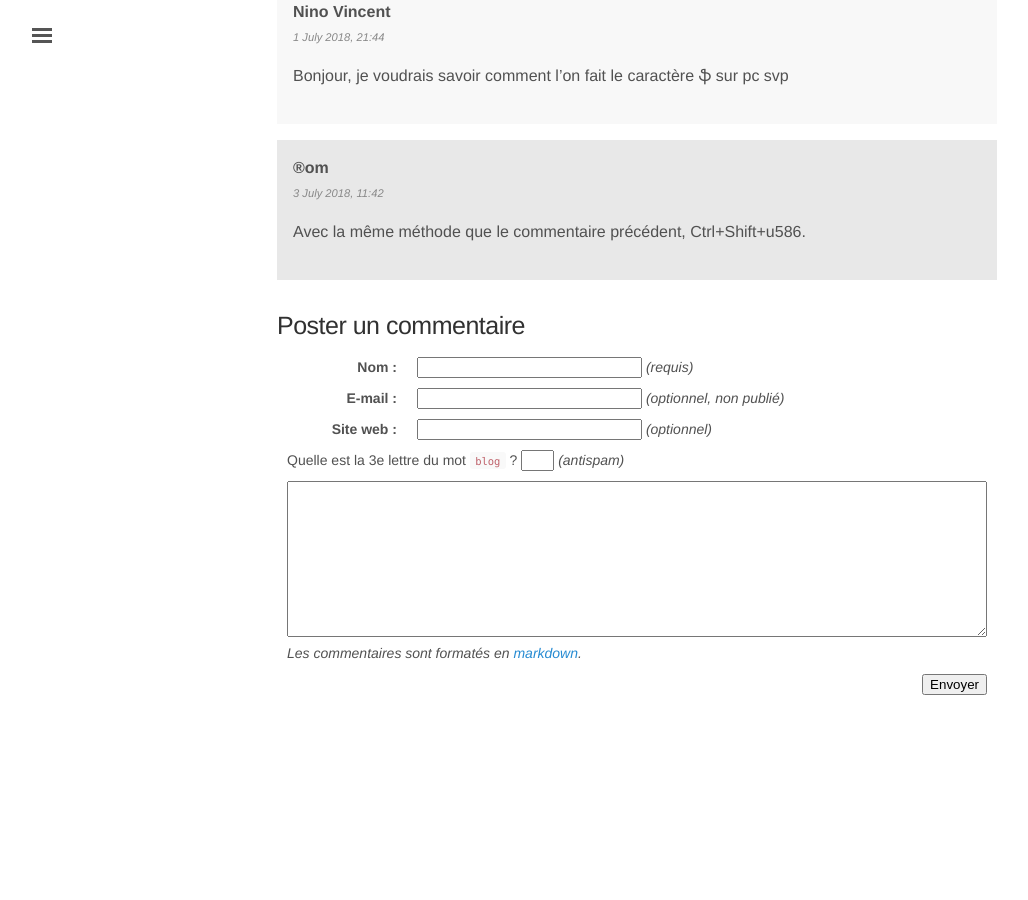
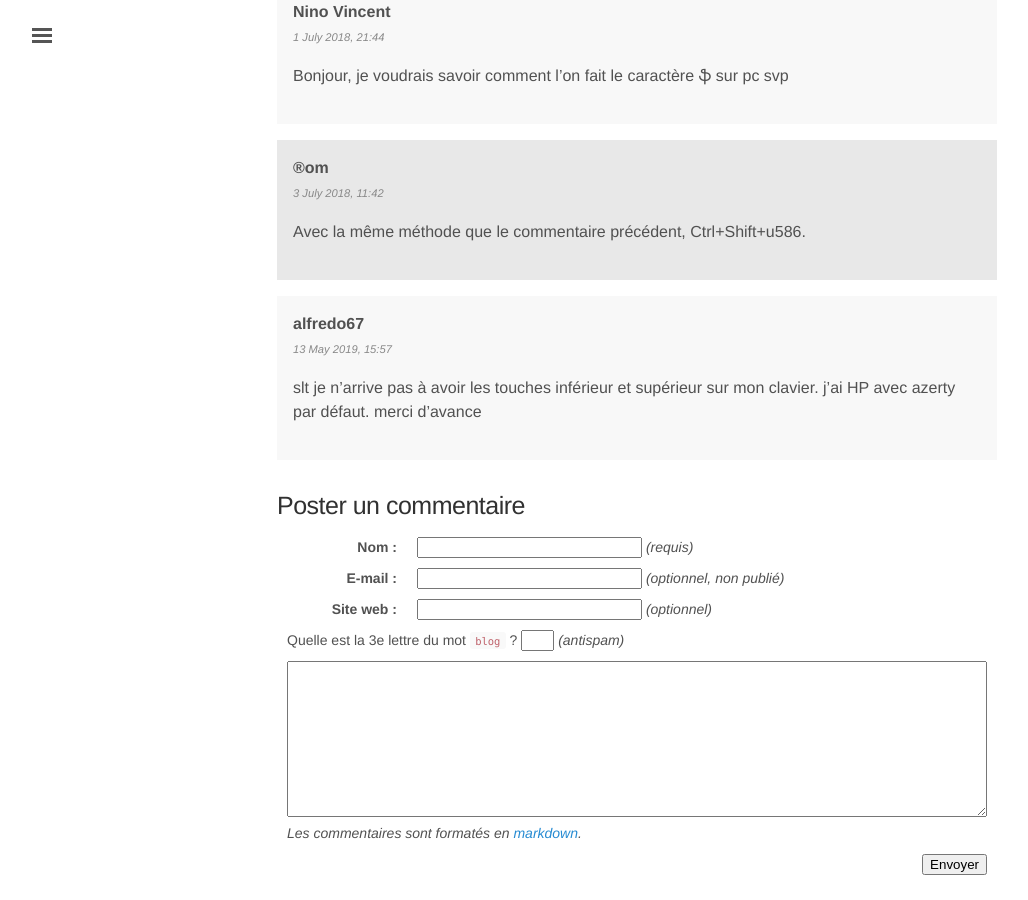
Before and after one commit to rom1v/blog.rom1v.com, a Jekyll site: the page built from _posts/2009-02-01-taper-des-caracteres-speciaux-sous-gnulinux.md, in a window 1280 px wide and 900 px high, scrolled down 12234 px. Shown: the whole window, without its empty margins (3-1031 px from the left). Built offline with Jekyll 4.4.1, drawn with Linux system fonts in a browser that asks for light colours; before the commit the page ends 12954 px from its top, so only the background shows below that.

Commit message:
Publish comment 39 for special chars

```diff
--- a/_data/comments-2009-02-taper-des-caracteres-speciaux-sous-gnulinux.yaml
+++ b/_data/comments-2009-02-taper-des-caracteres-speciaux-sous-gnulinux.yaml
@@ -373,3 +373,9 @@
   date: 2018-07-03 11:42:09+02:00
   contents: |
     Avec la même méthode que le commentaire précédent, Ctrl+Shift+u586.
+- id: 39
+  author: alfredo67
+  date: 2019-05-13 15:57:38+02:00
+  contents: |
+    slt je n'arrive pas à avoir les touches inférieur et supérieur sur mon
+    clavier. j'ai HP avec azerty par défaut. merci d'avance
```
